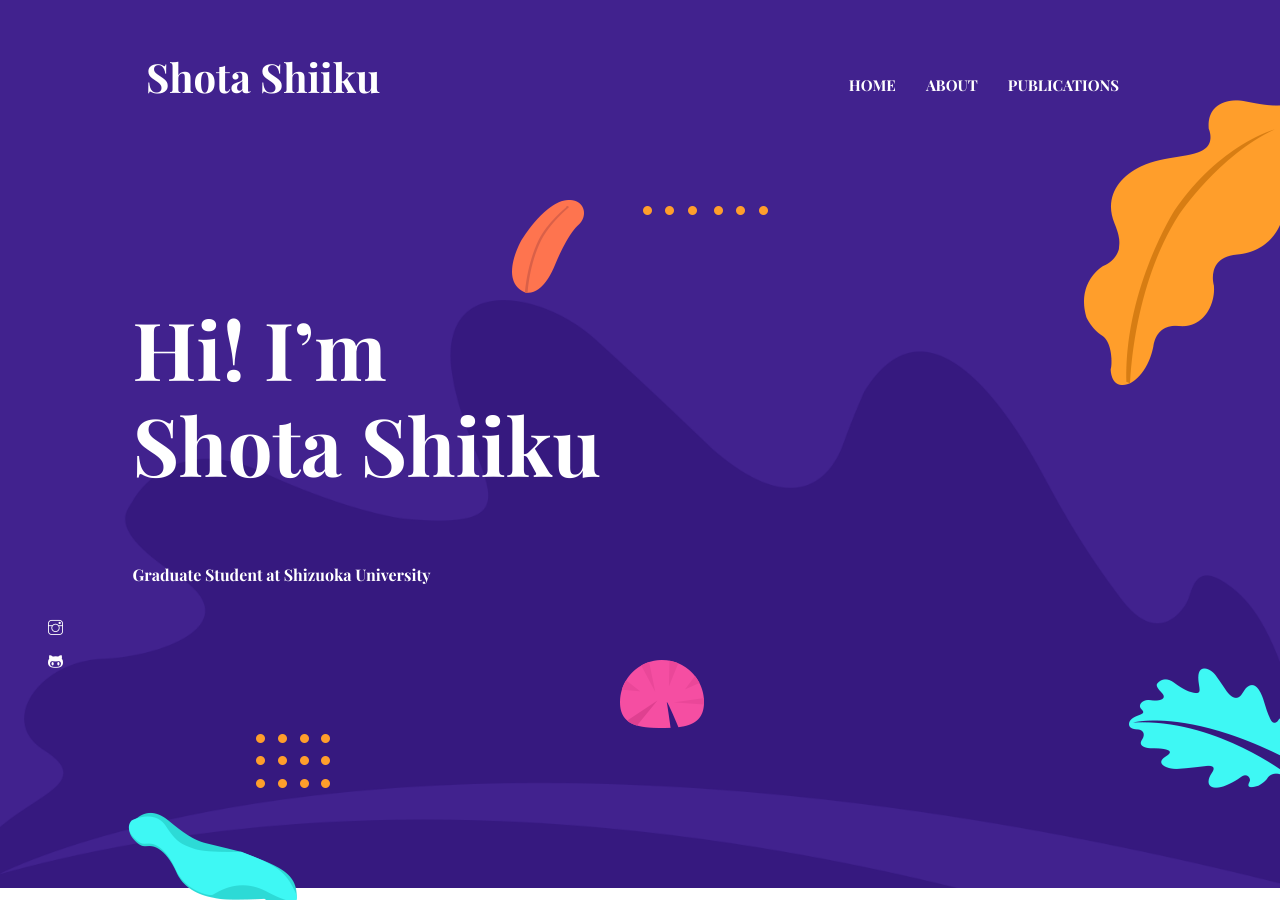
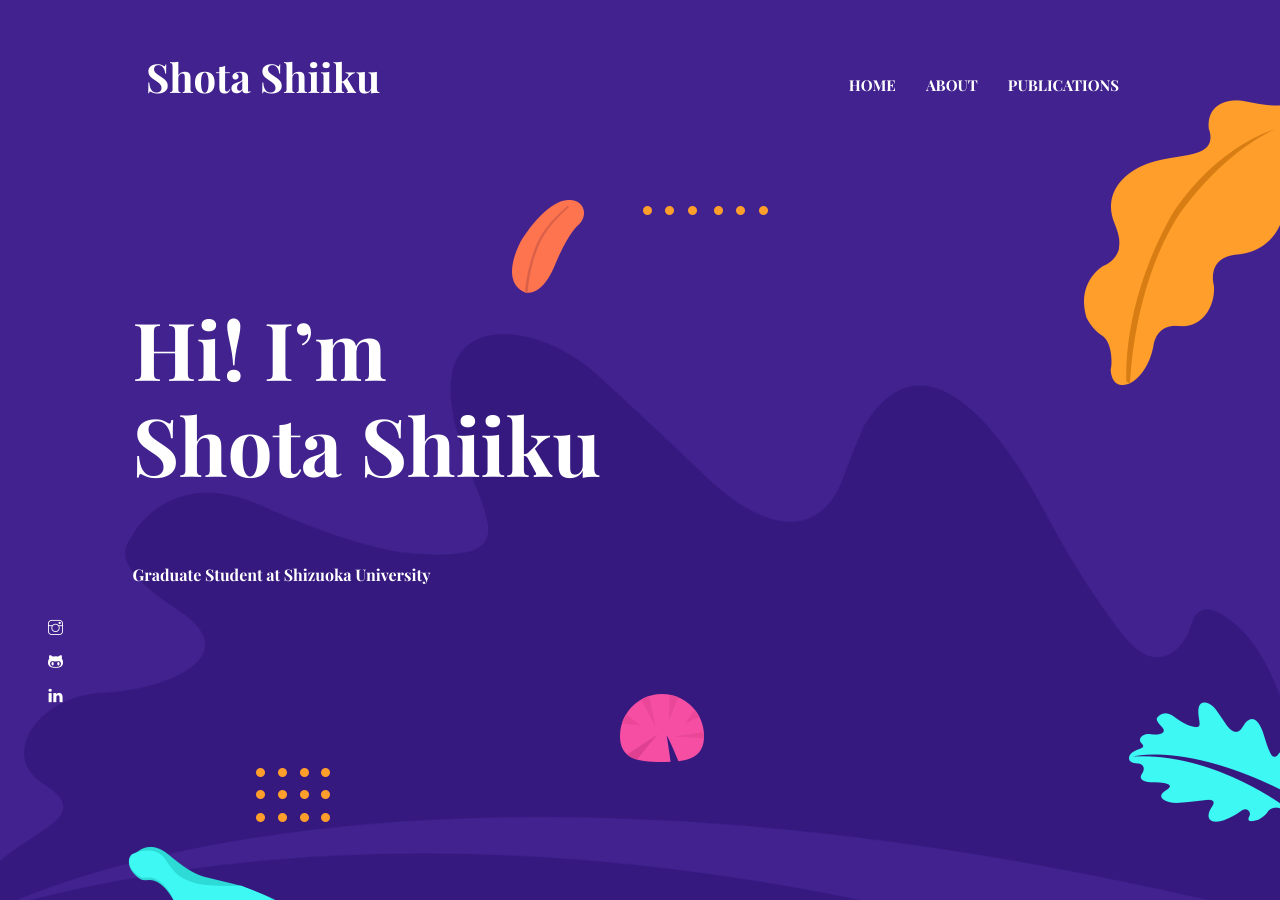
Before and after one commit to shiiku419/shiiku419.github.io, a Jekyll site: the page built from index.html, in a window 1280 px wide and 900 px high. Built offline with Jekyll 4.4.1, drawn with Linux system fonts in a browser that asks for light colours.

Commit message:
LinkedIn

```diff
--- a/_data/settings.yml
+++ b/_data/settings.yml
@@ -37,6 +37,7 @@ social:
   - { icon: "ti-instagram", link: "https://www.instagram.com/shiiku_4193/" }
   #- { icon: "ti-dribbble", link: "#" }
   - { icon: "ti-github", link: "https://github.com/shiiku419" }
+  - { icon: "ti-linkedin", link: "https://www.linkedin.com/in/%E7%BF%94%E5%A4%AA-%E6%A4%8E%E4%B9%85-95b126283/?originalSubdomain=jp" }
 
 #-------------------------------
 # About (Section and Page)
```
